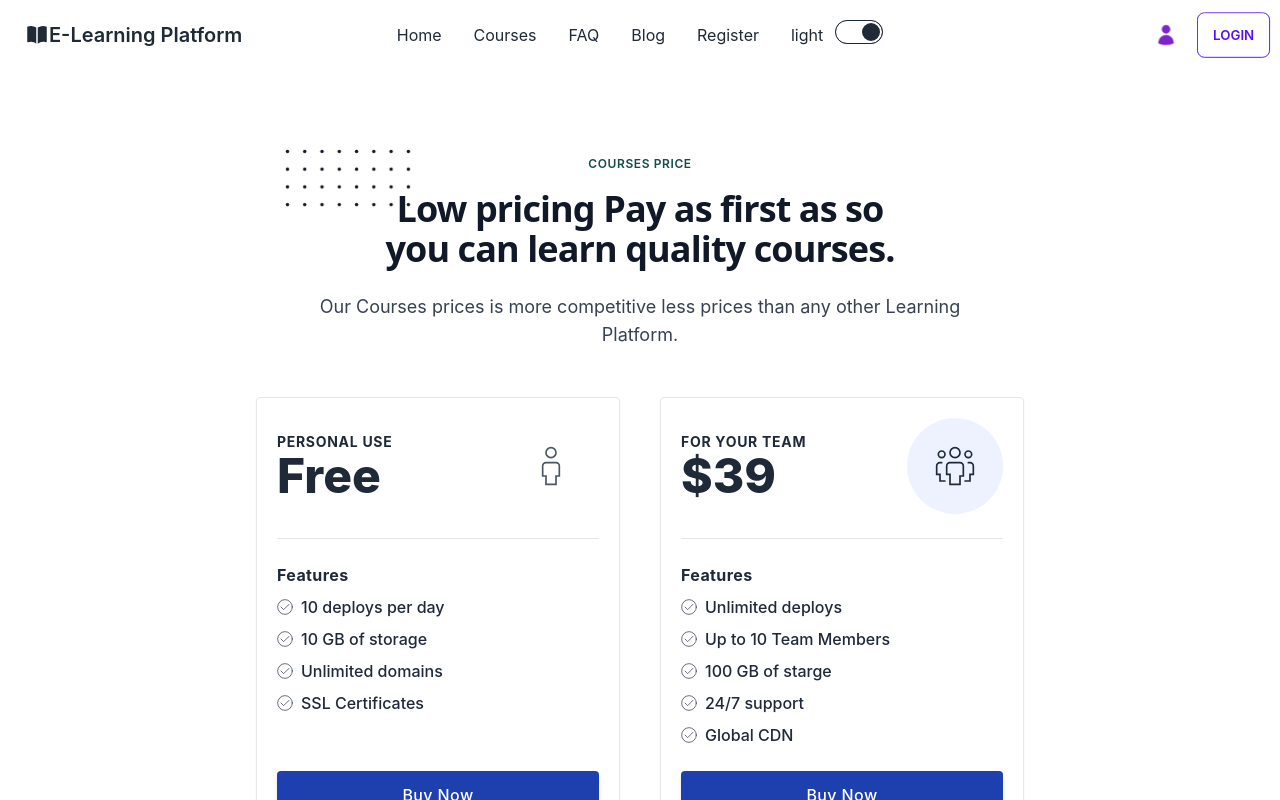
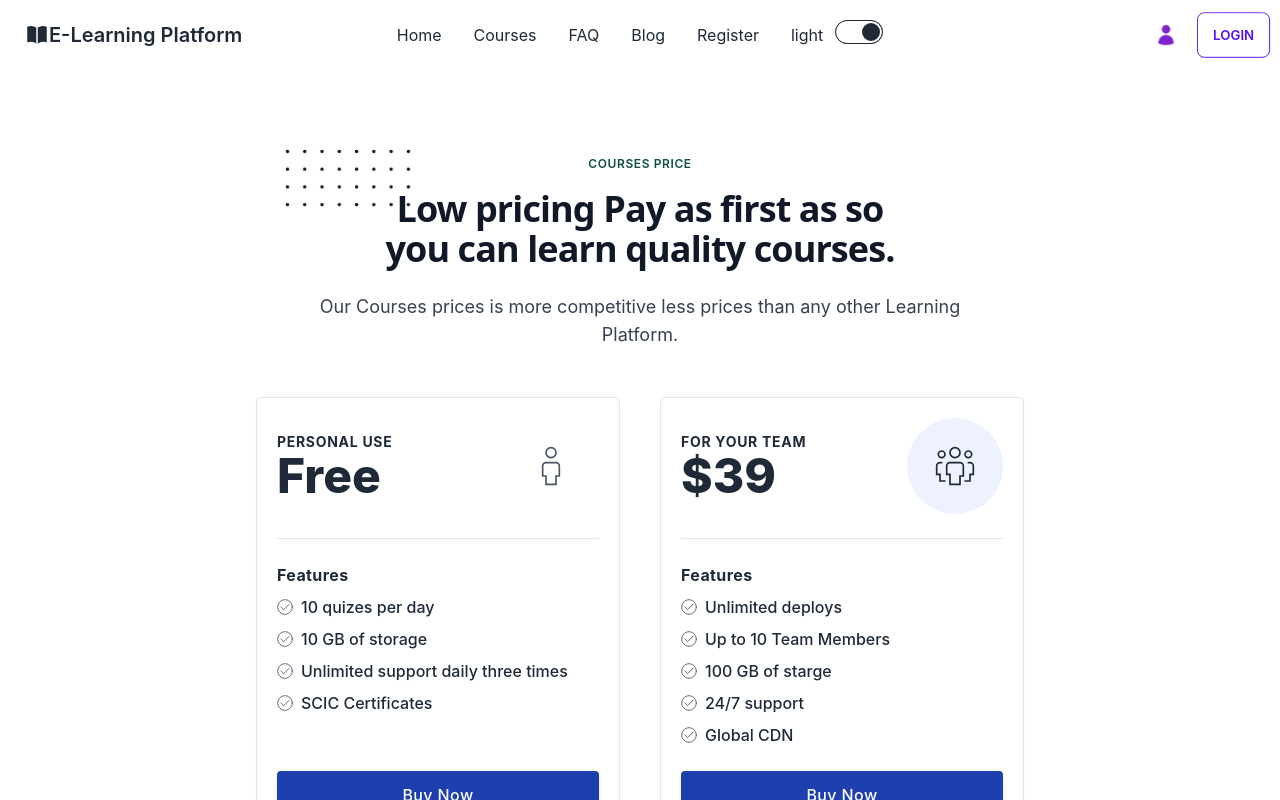
Before and after one commit to Abu-Saleh-Rony/E-Learning-Platform-Client, a React (Create React App) app: page /pricing in a window 1280 px wide. Shown: the top 800 px of the page. Built offline with nearby package versions, Linux system fonts and the light colour scheme; no server answers.

Commit message:
added pricing updated

```diff
--- a/src/component/Pricing/Pricing.js
+++ b/src/component/Pricing/Pricing.js
@@ -98,7 +98,7 @@ const Pricing = () => {
                     </svg>
                   </div>
                   <p className="font-medium text-gray-800">
-                    10 deploys per day
+                    10 quizes per day
                   </p>
                 </li>
                 <li className="flex items-center">
@@ -147,7 +147,7 @@ const Pricing = () => {
                       />
                     </svg>
                   </div>
-                  <p className="font-medium text-gray-800">Unlimited domains</p>
+                  <p className="font-medium text-gray-800">Unlimited support daily three times</p>
                 </li>
                 <li className="flex items-center">
                   <div className="mr-2">
@@ -171,7 +171,7 @@ const Pricing = () => {
                       />
                     </svg>
                   </div>
-                  <p className="font-medium text-gray-800">SSL Certificates</p>
+                  <p className="font-medium text-gray-800">SCIC Certificates</p>
                 </li>
               </ul>
             </div>
```
